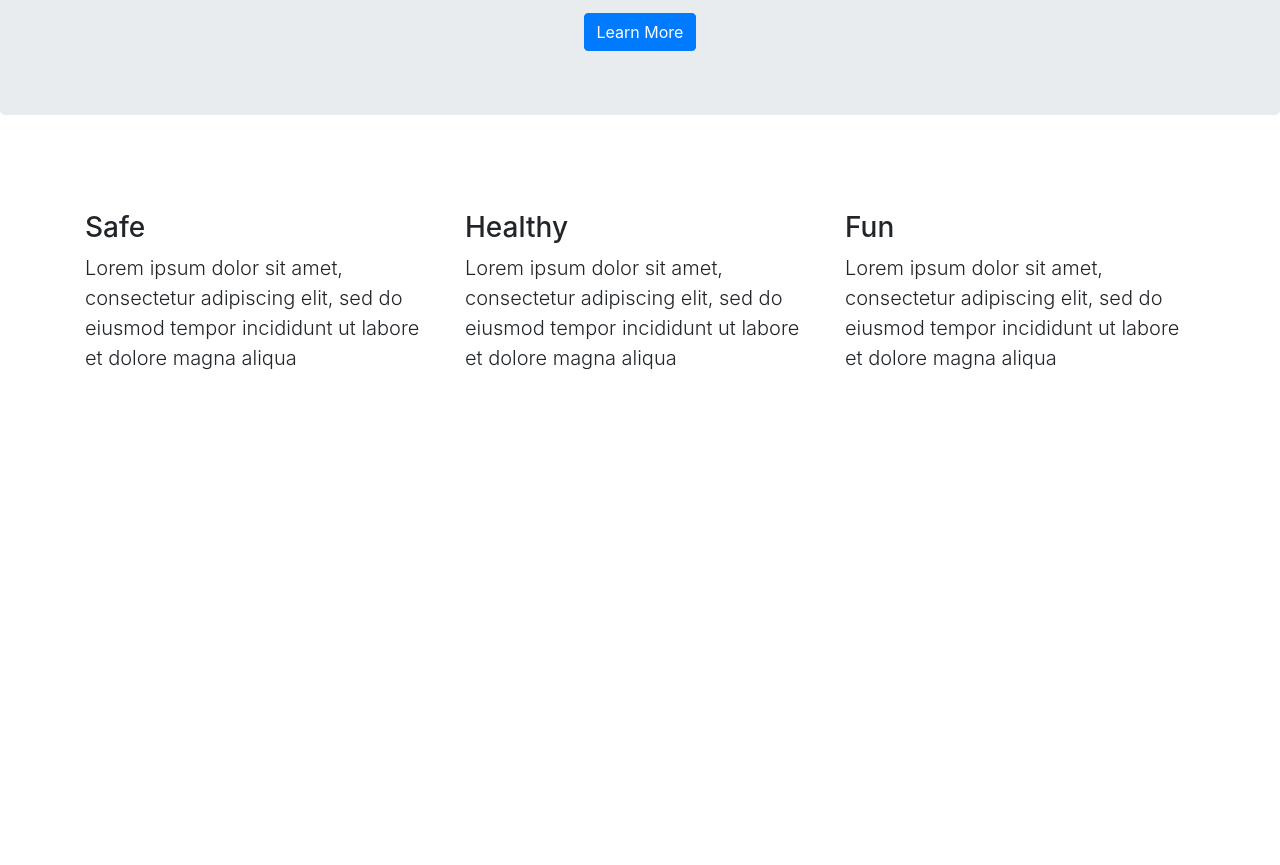
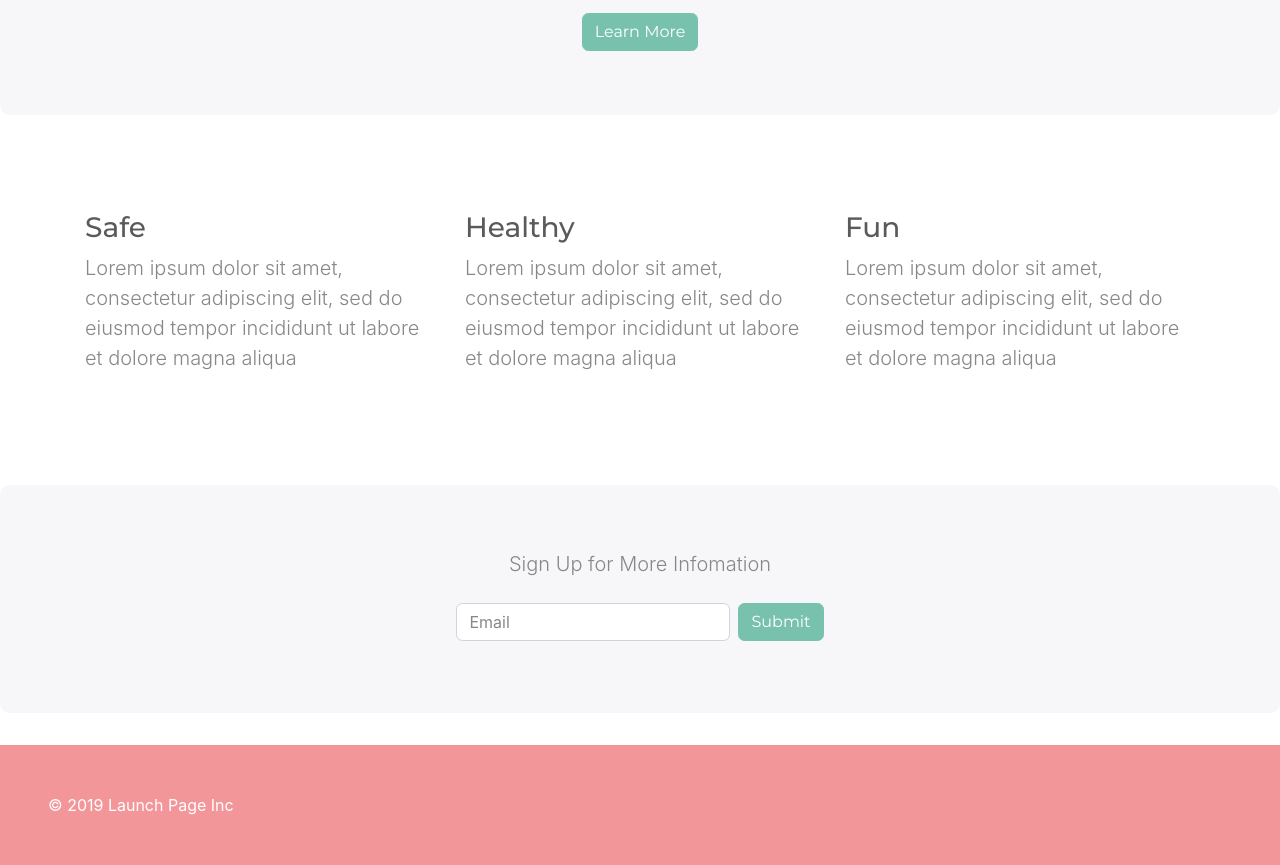
Before and after one commit to ashrajgrewal/LaunchPage, a plain HTML site: page index.html in a window 1280 px wide. Shown: the part 209-1074 px from the top of the page. Before the commit the page ends 800 px from the top, so only its background shows below. Drawn offline with nearby package versions, Linux system fonts and the light colour scheme.

Commit message:
updated theme

```diff
--- a/index.html
+++ b/index.html
@@ -5,7 +5,10 @@
     <meta http-equiv="X-UA-Compatible" content="IE=edge">
     <meta name="viewport" content="width=device-width, initial-scale=1.0">
     <title>Document</title>
+    <!-- BOOTSTRAP -->
     <link rel="stylesheet" href="https://stackpath.bootstrapcdn.com/bootstrap/4.3.1/css/bootstrap.min.css">
+    <!-- BOOTSTRAP THEME -->
+    <link rel="stylesheet" href="https://bootswatch.com/4/minty/bootstrap.min.css">
 </head>
 <body>
     <!-- NAVBAR -->
@@ -45,8 +48,21 @@
       </div>
 
     <!-- CALL TO ACTION -->
+    <div class="jumbotron text-center">
+        <p class="lead mb-4">Sign Up for More Infomation</p>
+        <div class="d-flex justify-content-center">
+            <form action="#" class='form-inline'>
+                <input type="text" class="form-control mb-2 mr-sm-2" placeholder="Email"/>
+                <button type="submit" class="btn btn-primary mb-2">Submit</button>
+            </form>
+        </div>
+    </div>
+
+    <!-- FOOTER -->
+    <div class="bg-secondary p-5 text-white">
+        &copy; 2019 Launch Page Inc
+    </div>
 
 
-    <!-- FOOTER -->
 </body>
 </html>
```
